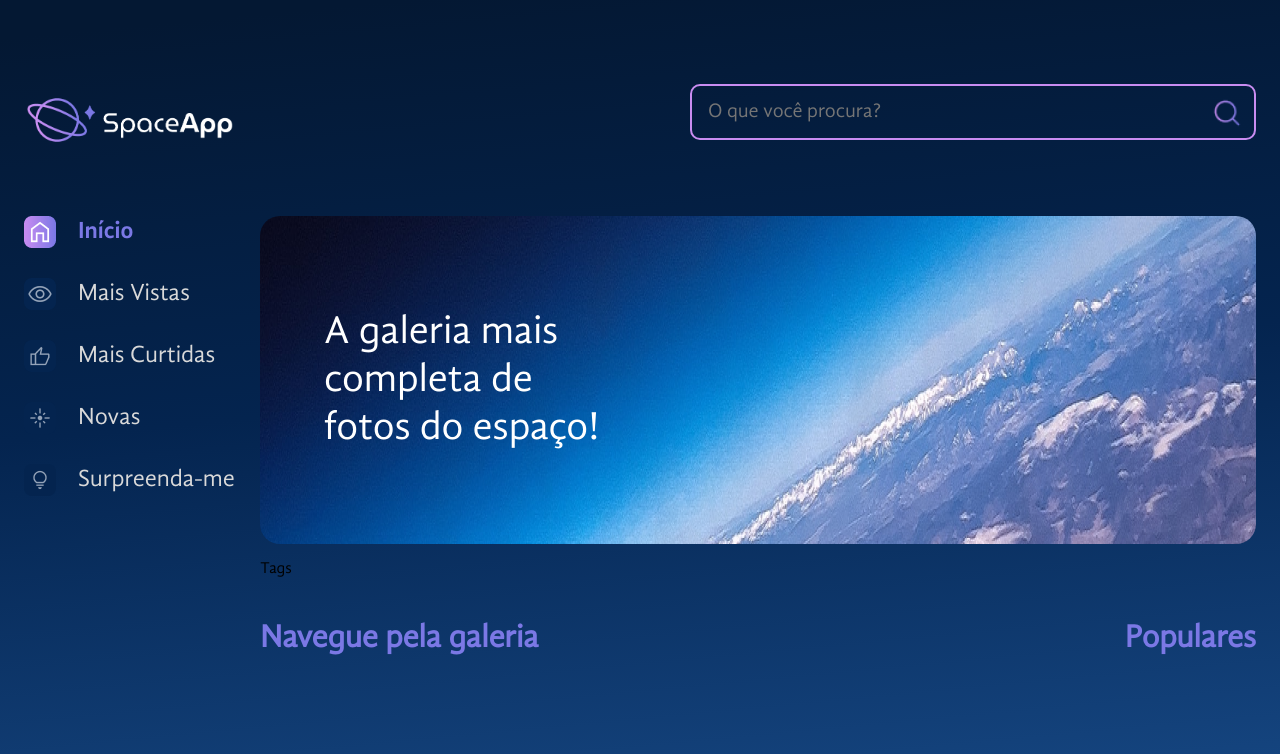
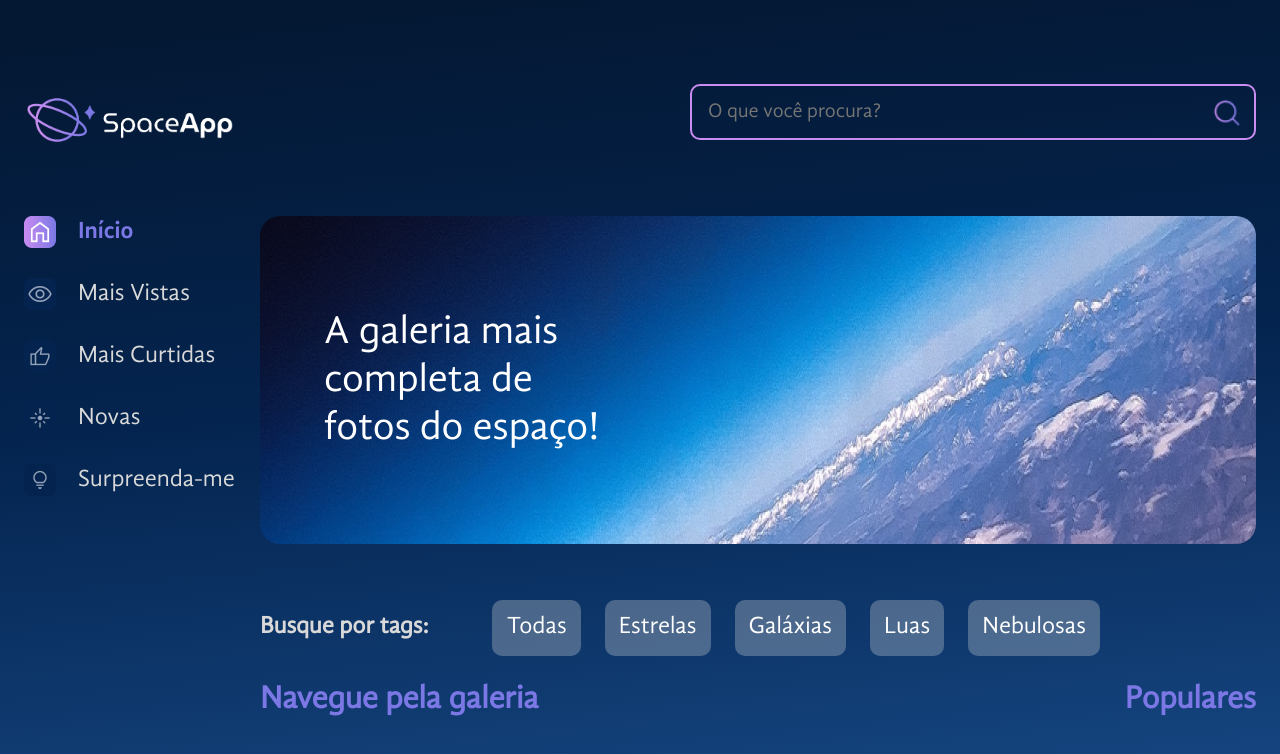
Before and after one commit to cMatheusBRibeiro/space-app, a React (Vite) app: page / in a window 1280 px wide. Shown: the top 754 px of the page. Built offline with nearby package versions, Linux system fonts and the light colour scheme.

Commit message:
#FEAET: Ajustando layout de tags

```diff
--- a/src/componentes/Galeria/Tags/index.jsx
+++ b/src/componentes/Galeria/Tags/index.jsx
@@ -1,5 +1,56 @@
+import styled from "styled-components";
+import tags from "./tags.json";
+
+const TagsContainer = styled.section`
+    display: flex;
+    align-items: center;
+    gap: 64px;
+    margin-top: 56px;
+`;
+
+const TagTitulo = styled.h3`
+    color: #D9D9D9;
+    font-size: 24px;
+    margin: 0;
+`;
+
+const Tag = styled.button`
+    font-size: 24px;
+    color: #FFFFFF;
+    background-color: rgba(217, 217, 217, 0.3);
+    border-radius: 10px;
+    cursor: pointer;
+    transition: background-color 0.3s ease;
+    padding: 12px;
+    box-sizing: border-box;
+    border: 2px solid transparent;
+
+    &:hover {
+        border-color: #C98CF1;
+    }
+`;
+
+const Div = styled.div`
+    display: flex;
+    gap: 24px;
+    justify-content: end;
+`;
+
 const Tags = () => {
-    return <p>Tags</p>
+    const tagAtiva = 1;
+
+    const isTagAtiva = (id) => {
+        return id === tagAtiva;
+    }
+
+    return (
+        <TagsContainer>
+            <TagTitulo>Busque por tags:</TagTitulo>
+            <Div>
+                {tags.map(tag => <Tag key={tag.id} $ativo={isTagAtiva(tag.id)}>{tag.titulo}</Tag>)}
+            </Div>
+        </TagsContainer>
+    );
 }
 
 export default Tags;
--- /dev/null
+++ b/src/componentes/Galeria/Tags/tags.json
@@ -0,0 +1,22 @@
+[
+    {
+        "id": 0,
+        "titulo": "Todas"
+    },
+    {
+        "id": 1,
+        "titulo": "Estrelas"
+    },
+    {
+        "id": 2,
+        "titulo": "Galáxias"
+    },
+    {
+        "id": 3,
+        "titulo": "Luas"
+    },
+    {
+        "id": 4,
+        "titulo": "Nebulosas"
+    }
+]
```
